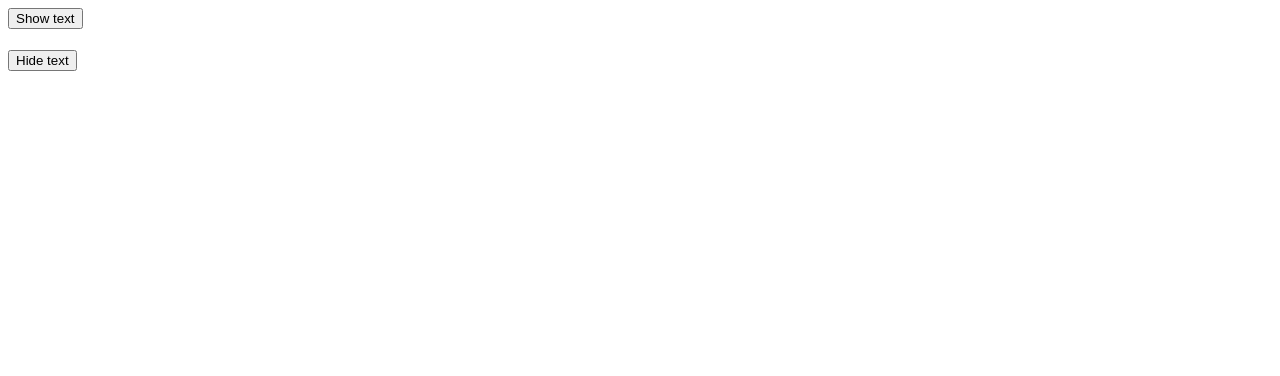
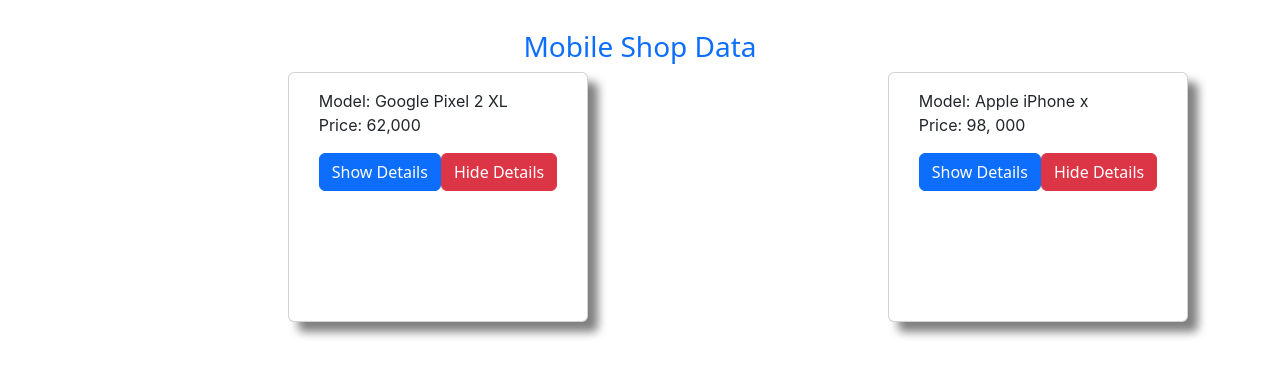
Before and after one commit to Prashu94/react-js-demos, a React (Create React App) app: page / in a window 1280 px wide. Shown: the top 376 px of the page. Built offline with nearby package versions, Linux system fonts and the light colour scheme.

Commit message:
5 files modified

```diff
--- a/package.json
+++ b/package.json
@@ -5,8 +5,8 @@
   "dependencies": {
     "@popperjs/core": "^2.11.6",
     "bootstrap": "^5.2.2",
-    "react": "^18.1.0",
-    "react-dom": "^18.1.0"
+    "react": "18.1.0",
+    "react-dom": "18.1.0"
   },
   "scripts": {
     "start": "react-scripts start",
--- a/src/App1.js
+++ b/src/App1.js
@@ -1,5 +1,6 @@
 import React, { Component } from 'react';
-class App1 extends Component {
+import Mobile from './components/Mobile';
+class App1 extends React.Component {
   constructor(props) {
     super(props);
     const mob1 = {
@@ -24,6 +25,9 @@ class App1 extends Component {
     return (
       <div className="row" style={{ marginTop: 30 }}>
         <h3 className="text-center text-primary">Mobile Shop Data</h3>
+        {this.mobArr.map((mobile) => (
+          <Mobile key={mobile.model} mobile={mobile} />
+        ))}
       </div>
     );
   };
--- a/src/components/Mobile.css
+++ b/src/components/Mobile.css
@@ -1,6 +1,6 @@
 .card {
   float: left;
-  margin-left: 350px;
+  margin-left: 300px;
   border-color: black;
   border: 1px solid;
   box-shadow: 10px 10px 10px grey;
--- a/src/components/Mobile.js
+++ b/src/components/Mobile.js
@@ -3,5 +3,63 @@ import './Mobile.css';
 import 'bootstrap/dist/css/bootstrap.css';
 
 class Mobile extends React.Component {
-  render = () => {};
+  state = {
+    buttonClicked: false,
+  };
+
+  render = () => {
+    let ram = null;
+    let camera = null;
+    let processor = null;
+    if (this.state.buttonClicked) {
+      ram = (
+        <span>
+          RAM: {this.props.mobile.ram} <br />
+        </span>
+      );
+      camera = (
+        <span>
+          Camera: {this.props.mobile.camera} <br />
+        </span>
+      );
+      processor = (
+        <span>
+          Processor: {this.props.mobile.processor}
+          <br />
+        </span>
+      );
+    }
+
+    return (
+      <div className="card" style={{ width: 300, height: 250 }}>
+        <div className="card-body">
+          <p className="card-text">
+            <span>Model: {this.props.mobile.model}</span>
+            <br />
+            <span>Price: {this.props.mobile.price}</span>
+            <br />
+            {ram}
+            {camera}
+            {processor}
+          </p>
+          <button
+            type="button"
+            className="btn btn-primary"
+            onClick={() => this.setState({ buttonClicked: true })}
+          >
+            Show Details
+          </button>
+          <button
+            type="button"
+            className="btn btn-danger"
+            onClick={() => this.setState({ buttonClicked: false })}
+          >
+            Hide Details
+          </button>
+        </div>
+      </div>
+    );
+  };
 }
+
+export default Mobile;
--- a/src/index.js
+++ b/src/index.js
@@ -5,9 +5,11 @@ import App from './App';
 import Timer from './Timer';
 import Educator from './Educator';
 import State from './State';
+import App1 from './App1';
 const rootElement = document.getElementById('root');
 const root = createRoot(rootElement);
 
 //root.render(<Timer />);
 //root.render(<Educator />);
-root.render(<State />);
+//root.render(<State />);
+root.render(<App1 />);
```
